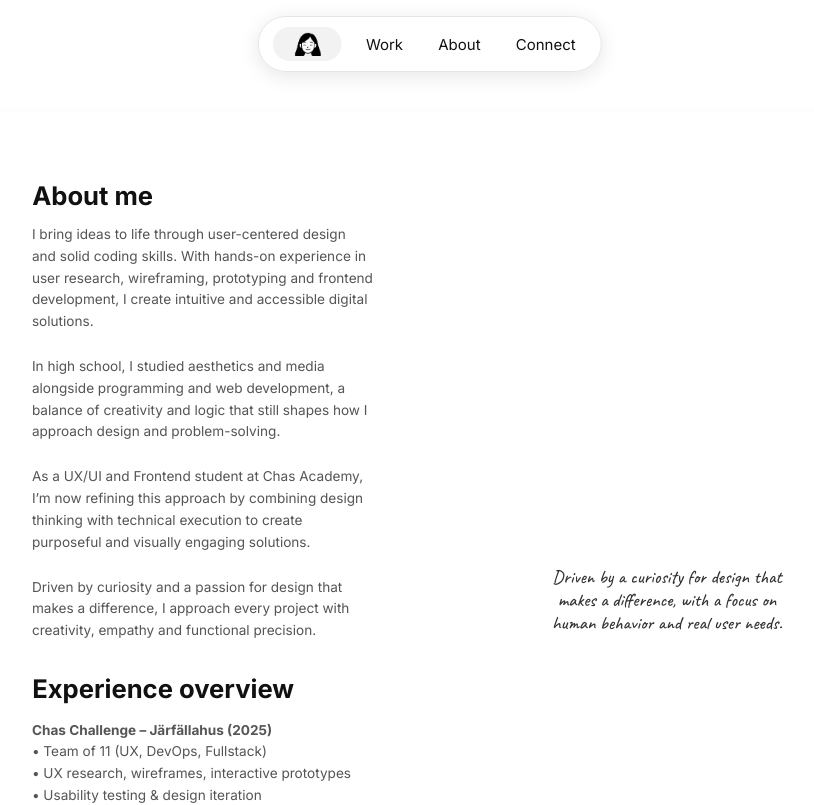
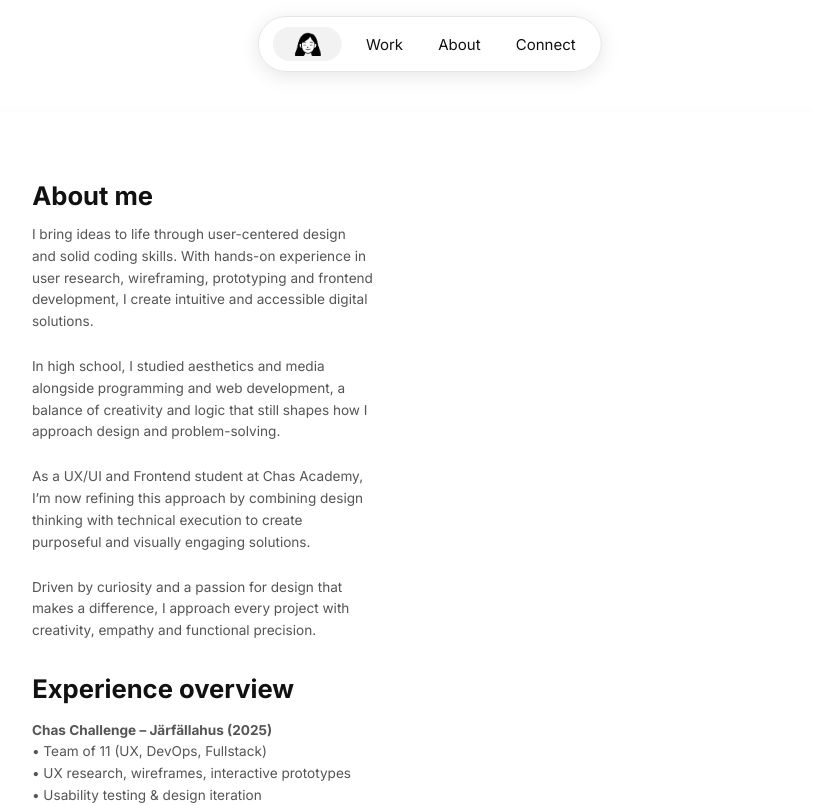
Before and after one commit to desjohnsen/portfolio, a React (Vite) app: page /about in a window 1280 px wide. Shown: the top 805 px of the page, without its empty margins (210-1024 px from the left). Built offline with nearby package versions, Linux system fonts and the light colour scheme.

Commit message:
style: add fadeIn animation to .about-quote

```diff
--- a/src/styles/About.css
+++ b/src/styles/About.css
@@ -174,6 +174,7 @@
   line-height: 1.25;
   letter-spacing: 0;
   opacity: 0.8;
+  animation: fadeIn 1s ease-in forwards;
 }
 
 @media (max-width: 425px) {
```
